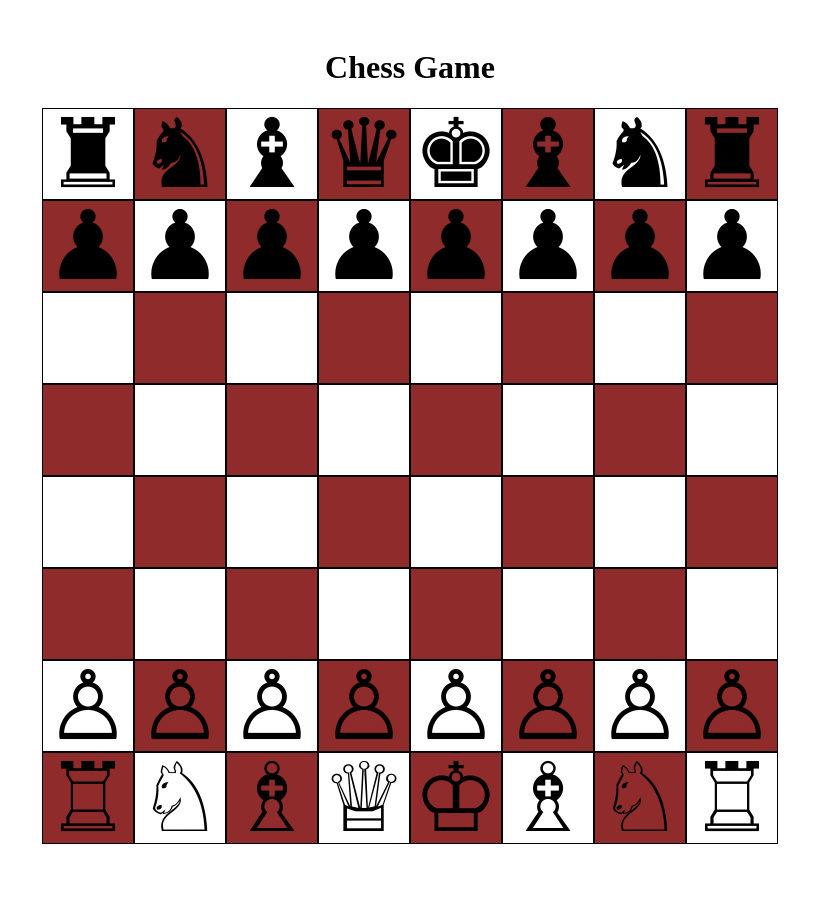
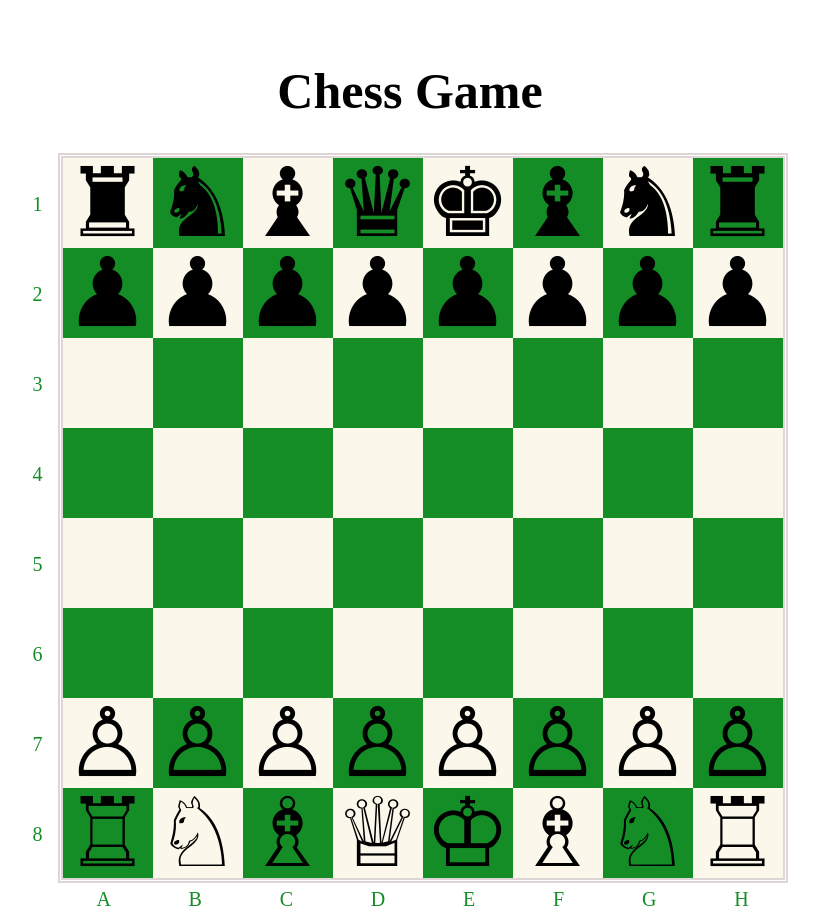
Before and after one commit to m00zy/ChessGame, a React (Vite) app in the folder chessGame/: page / in a window 1280 px wide. Shown: the whole page, without its empty margins (230-1049 px from the left). Before the commit the page ends 854 px from the top, so only its background shows below. Built offline with nearby package versions, Linux system fonts and the light colour scheme.

Commit message:
improve styling by adding row and column labels

```diff
--- a/chessGame/src/components/ChessBoard.jsx
+++ b/chessGame/src/components/ChessBoard.jsx
@@ -13,13 +13,36 @@ function ChessBoard() {
         ['♖', '♘', '♗', '♕', '♔', '♗', '♘', '♖'],
     ];
 
+    const columnLetters = ['A', 'B', 'C', 'D', 'E', 'F', 'G', 'H'];
+    const rowNumbers = ['1', '2', '3', '4', '5', '6', '7', '8'];
+
     return (
-        <div className='ChessBoard'>
+        <div className='left'>
+            <div className='row-labels'>
             {
-                chessGrid.map((rowPieces) => {
-                    return <ChessRow rowPieces={rowPieces} />
+                rowNumbers.map((number) => {
+                    return <div className='label'>{number}</div>;
                 })
             }
+            </div>
+            <div className='main'>
+                <div className='ChessBoard'>
+                    <div className="board">
+                        {
+                            chessGrid.map((rowPieces) => {
+                                return <ChessRow rowPieces={rowPieces} />;
+                            })
+                        }
+                    </div>
+                    <div className='column-labels'>
+                        {
+                            columnLetters.map((letter) => {
+                                return <div className='label'>{letter}</div>;
+                            })
+                        }
+                    </div>
+                </div>
+            </div>
         </div>
     );
 }
--- a/chessGame/src/stylesheets/ChessBoard.css
+++ b/chessGame/src/stylesheets/ChessBoard.css
@@ -1,4 +1,31 @@
-.ChessBoard {
+.board {
     display: flex;
     flex-direction: column;
+    border: 5px double rgb(222, 214, 214);
 }
+
+.label {
+    color: rgb(20, 141, 38);
+    font-size: 20px;
+}
+
+.column-labels {
+    display: flex;
+    justify-content: space-around;
+    margin-top: 5px
+}
+
+/* Too hard coded, should fix at some point */
+
+.row-labels {
+    display: flex;
+    flex-direction: column;
+    margin-right: 15px;
+    margin-top: 40px;
+    gap: 67px;
+
+}
+
+.left {
+    display: flex;
+}
--- a/chessGame/src/stylesheets/ChessRow.css
+++ b/chessGame/src/stylesheets/ChessRow.css
@@ -5,10 +5,10 @@
 
 .ChessRow:nth-child(even) .square:nth-child(odd),
 .ChessRow:nth-child(odd) .square:nth-child(even) {
-  background-color: rgb(143, 43, 43);
+  background-color: rgb(20, 141, 38);
 }
 
 .ChessRow:nth-child(even) .square:nth-child(even),
 .ChessRow:nth-child(odd) .square:nth-child(odd) {
-  background-color: white;
+  background-color: rgb(251, 248, 235);
 }
--- a/chessGame/src/stylesheets/Square.css
+++ b/chessGame/src/stylesheets/Square.css
@@ -4,6 +4,5 @@
     display: flex;
     align-items: center;
     justify-content: center;
-    border: 1px solid #000;
     font-size: 6rem;
   }
--- a/chessGame/src/stylesheets/Title.css
+++ b/chessGame/src/stylesheets/Title.css
@@ -1,3 +1,3 @@
 .Title {
-    display: flex;
+    font-size: 25px;
 }
```
